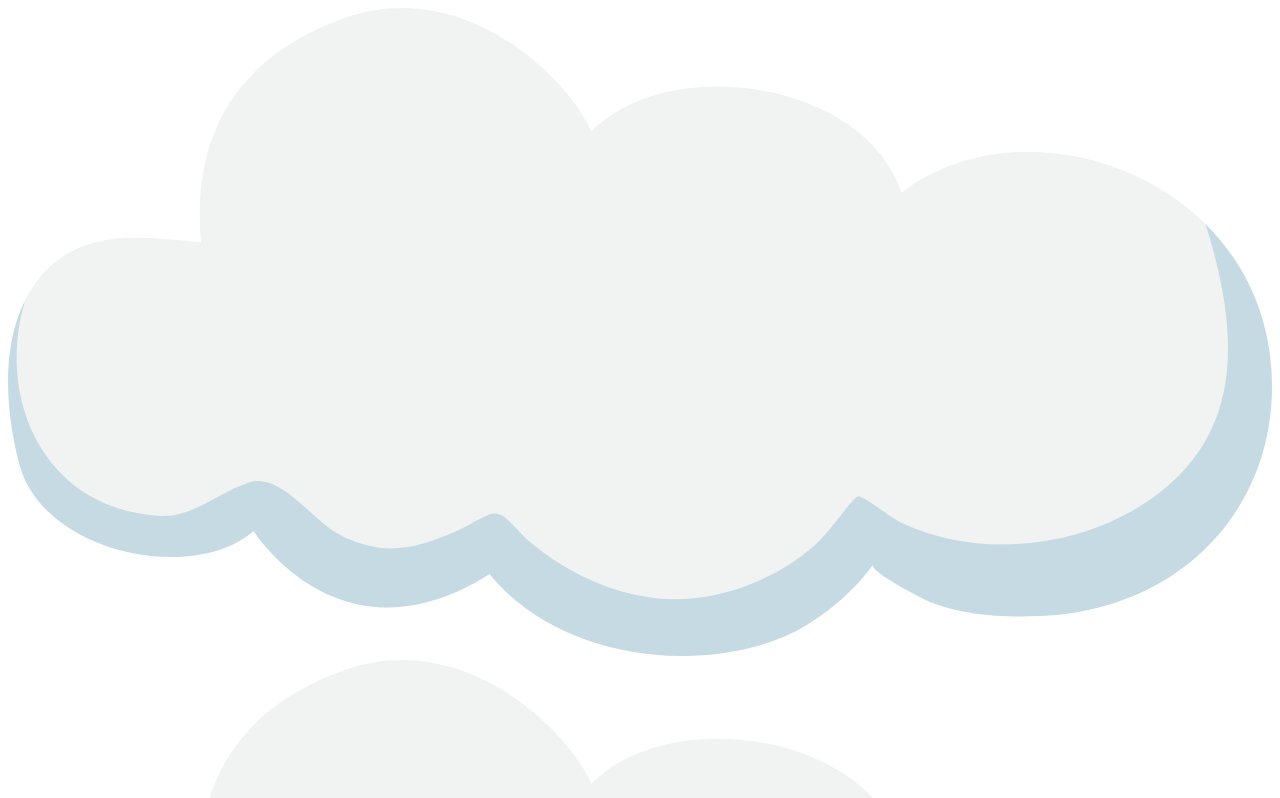
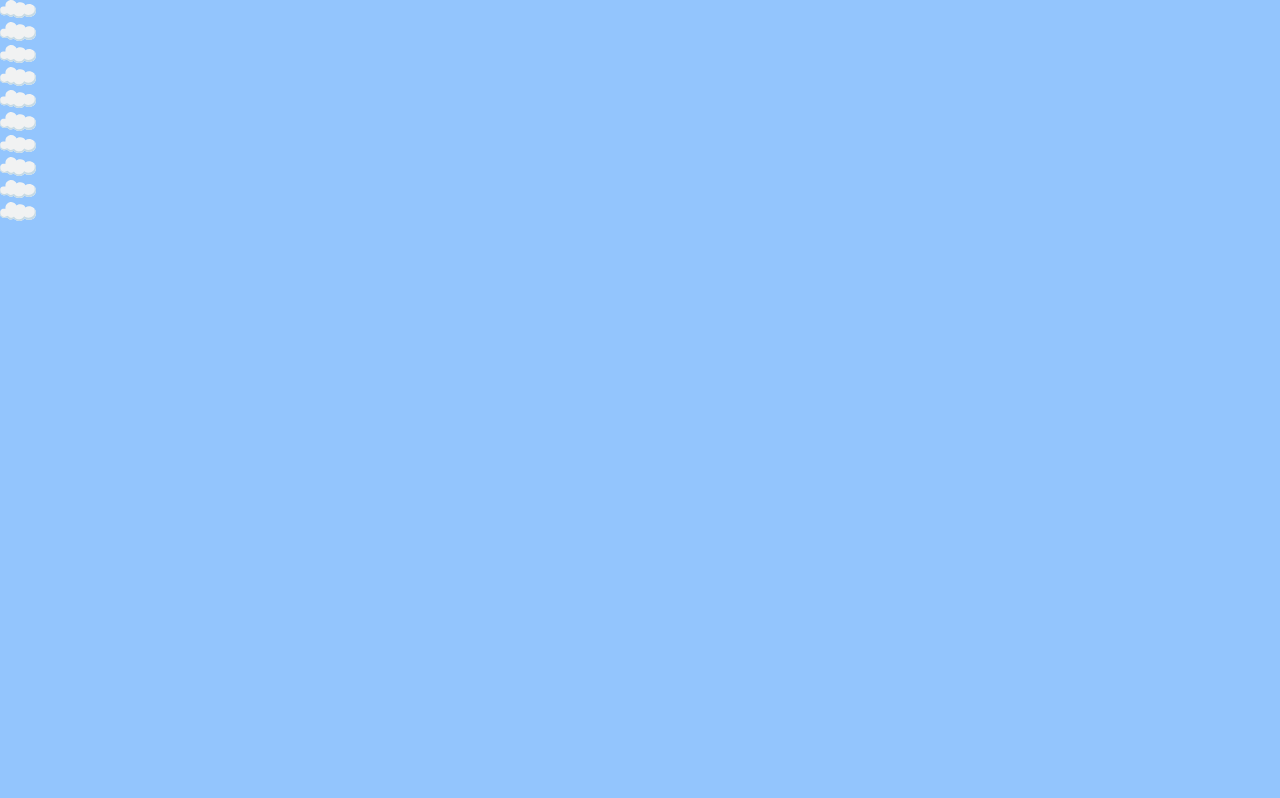
Before and after one commit to EdsonCoaquira/primer-proyecto, a plain HTML site: page index.html in a window 1280 px wide. Shown: the top 798 px of the page. Drawn offline with Linux system fonts and the light colour scheme.

Commit message:
Desarrollo de los estilos para el background

```diff
--- a/scss/styles.scss
+++ b/scss/styles.scss
@@ -1,3 +1,16 @@
+$color-1: rgb(147, 197, 253);
+
 body {
     overflow-x: hidden;
 }
+
+.background {
+    display: flex;
+    background-color: $color-1;
+    flex-wrap: wrap;
+    width: 100vw;
+    height: 100vh;
+    position: fixed;
+    top: 0;
+    left: 0;
+}
```
Also changed, not shown: css/styles.css.
